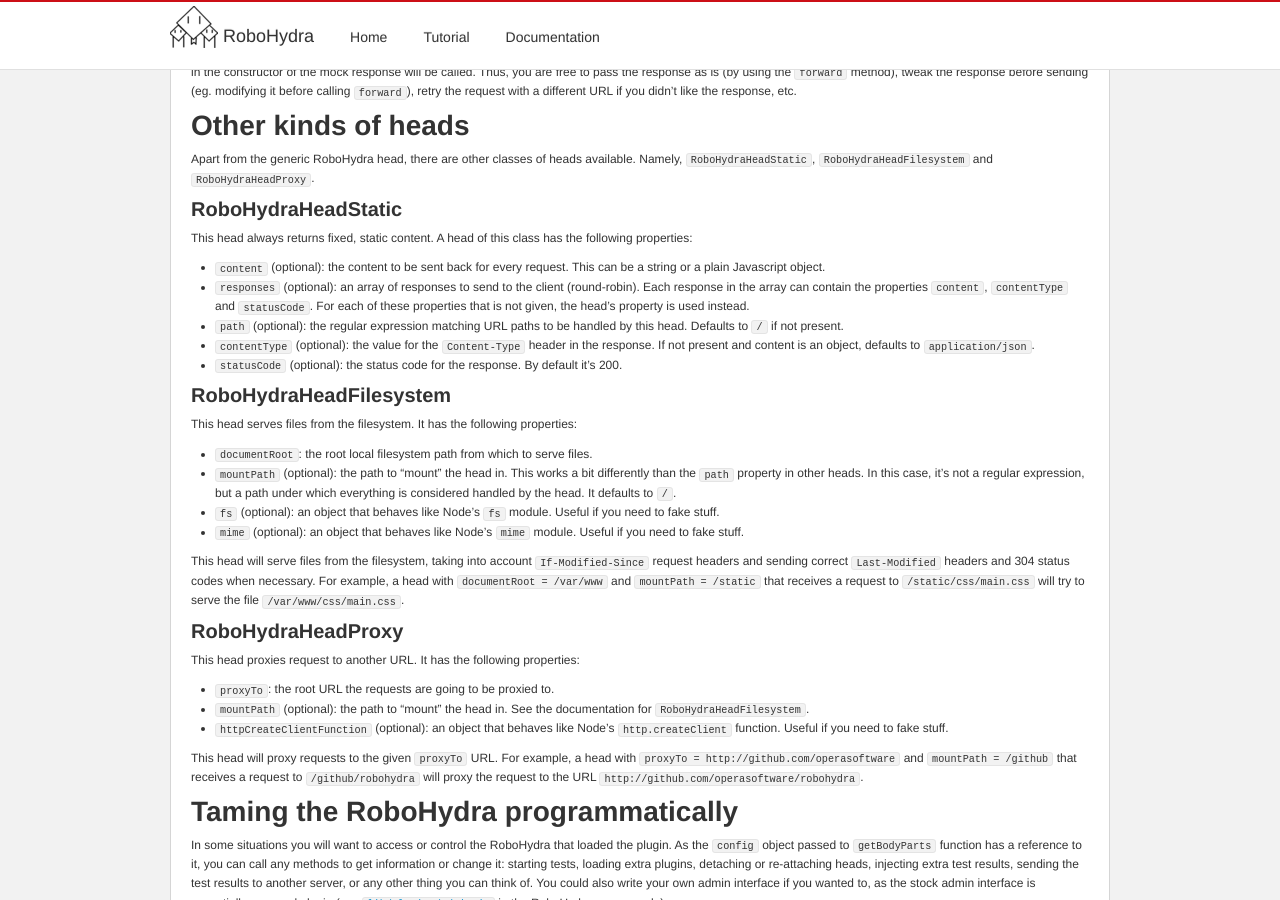
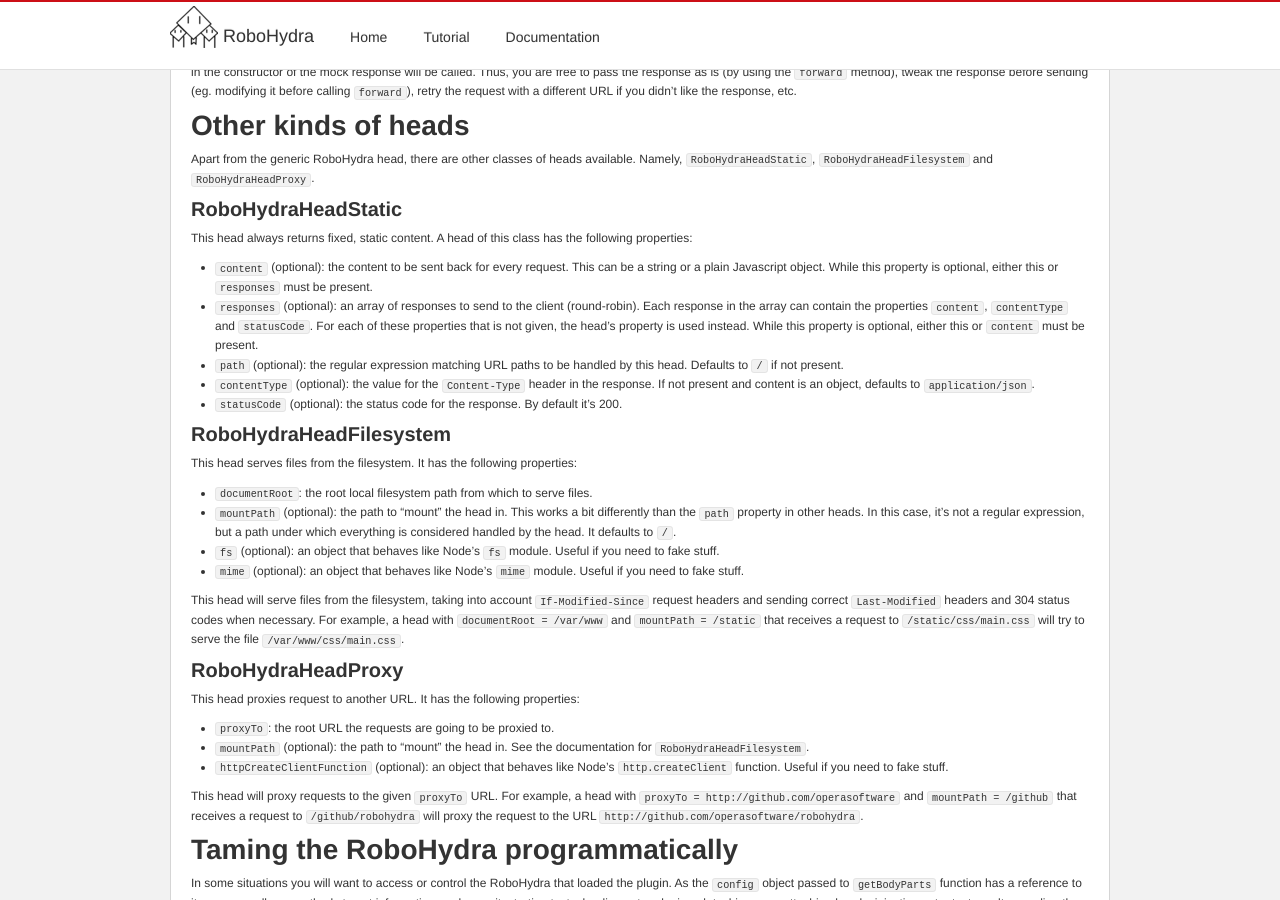
Before and after one commit to robohydra/robohydra, a Jekyll site: the page built from documentation/index.md, in a window 1280 px wide and 900 px high, scrolled down 3110 px. Built offline with Jekyll 4.4.1, drawn with Linux system fonts in a browser that asks for light colours.

Commit message:
Update RoboHydraHeadStatic documentation

```diff
--- a/documentation/index.md
+++ b/documentation/index.md
@@ -325,11 +325,15 @@ This head always returns fixed, static content. A head of this class
 has the following properties:
 
 * `content` (optional): the content to be sent back for every
-  request. This can be a string or a plain Javascript object.
+  request. This can be a string or a plain Javascript object. While
+  this property is optional, either this or `responses` must be
+  present.
 * `responses` (optional): an array of responses to send to the client
   (round-robin). Each response in the array can contain the properties
   `content`, `contentType` and `statusCode`. For each of these
-  properties that is not given, the head's property is used instead.
+  properties that is not given, the head's property is used
+  instead. While this property is optional, either this or `content`
+  must be present.
 * `path` (optional): the regular expression matching URL paths to be
   handled by this head. Defaults to `/` if not present.
 * `contentType` (optional): the value for the `Content-Type` header in
```
